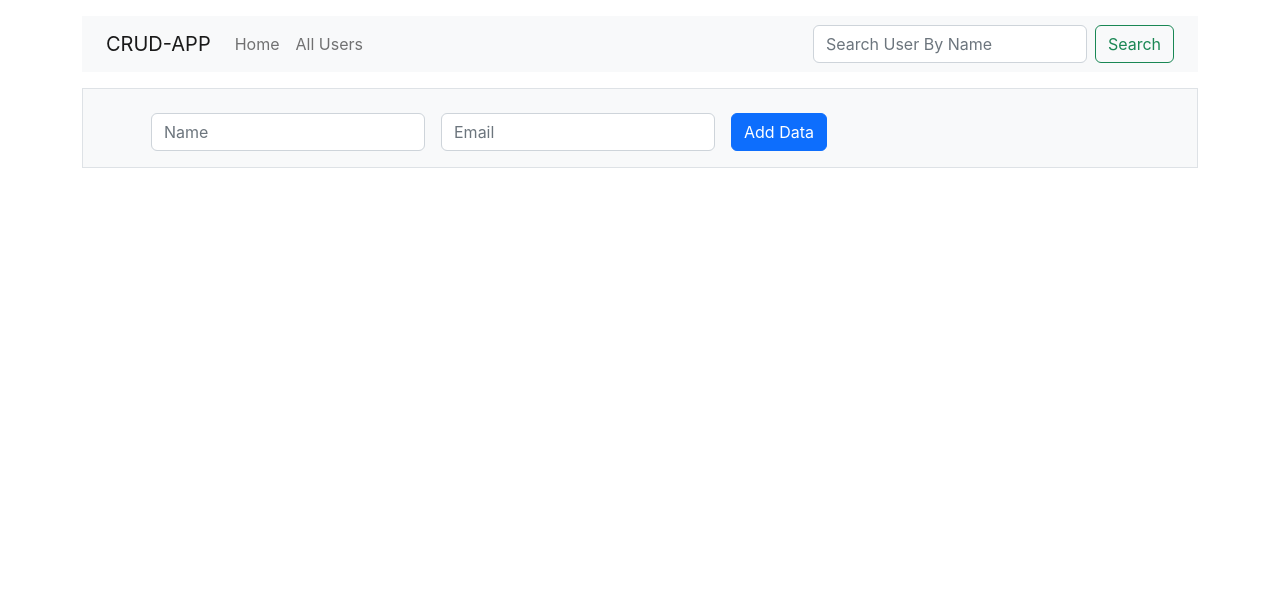
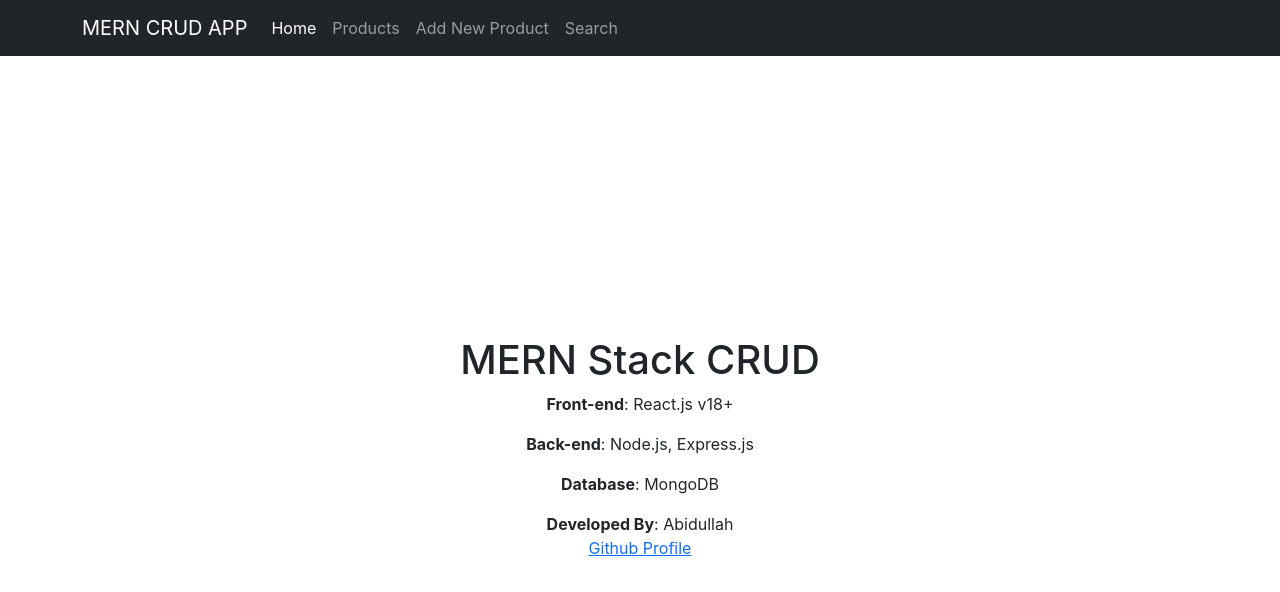
Before and after one commit to ABIDULLAH786/MERN-CRUD-APP, a React (Create React App) app in the folder front-end/: page / in a window 1280 px wide. Shown: the top 592 px of the page. Built offline with nearby package versions, Linux system fonts and the light colour scheme.

Commit message:
NavBar and Basic files structure are added

```diff
--- a/front-end/src/App.js
+++ b/front-end/src/App.js
@@ -1,17 +1,24 @@
 import React from 'react';
-import { Routes } from 'react-router-dom';
+import { Route, Routes } from 'react-router-dom';
 import Form from './componenets/form';
+import Home from './componenets/Home/Home';
 import NavBar from './componenets/NavBar/NavBar';
+import Products from './componenets/Products/Products';
+import AddProduct from './componenets/AddProduct/AddProduct';
+import SearchProduct from './componenets/SearchProduct/SearchProduct';
 
 function App() {
-  return(
-    <div className='container mt-3'>
+  return (
+    <div>
       <NavBar />
-
       <Routes>
+        <Route path="/" element={<Home />} />
+        <Route path="/products" element={<Products />} />
+        <Route path="/new" element={<AddProduct />} />
+        <Route path="/search" element={<SearchProduct />} />
 
       </Routes>
-      <Form />
+      {/* <Form /> */}
 
     </div>
   );
--- /dev/null
+++ b/front-end/src/componenets/AddProduct/AddProduct.js
@@ -0,0 +1,8 @@
+const AddProduct = ()=>{
+    return(
+        <div className="container">
+            <h1>Create Product</h1>
+        </div>
+    )
+}
+export default AddProduct
--- /dev/null
+++ b/front-end/src/componenets/Home/Home.js
@@ -0,0 +1,30 @@
+const Home = () => {
+    const link = "https://github.com/ABIDULLAH786";
+    const target = "_blank";
+
+    return (
+        <div className="d-flex flex-column min-vh-100 justify-content-center align-items-center text-center">
+            <div>
+                <h1>MERN Stack CRUD</h1>
+                <p>
+                    <b>Front-end</b>: React.js v18+
+                </p>
+                <p>
+                    <b>Back-end</b>: Node.js, Express.js
+                </p>
+                <p>
+                    <b>Database</b>: MongoDB
+                </p>
+                <p>
+                    <b>Developed By</b>: Abidullah
+                    <p>
+                        <a href={link} target={target}>
+                            Github Profile
+                        </a>
+                    </p>
+                </p>
+            </div>
+        </div>
+    );
+}
+export default Home
--- a/front-end/src/componenets/NavBar/NavBar.js
+++ b/front-end/src/componenets/NavBar/NavBar.js
@@ -1,81 +1,69 @@
-import * as React from "react";
-import { Link } from "react-router-dom";
+import React from "react";
 import { NavLink } from "react-router-dom";
 
-export default function NavBar() {
-    // This styling will be applied to a <NavLink> when the
-    // route that it links to is currently selected.
-    let activeStyle = {
-        textDecoration: "underline",
-    };
+const Navbar = () => {
+    return (
+        <nav className="navbar navbar-expand-lg navbar-dark bg-dark">
+            <div className="container">
+                <NavLink className="navbar-brand" hrefLang="https://henok.us" to="/">
+                    MERN CRUD APP
+                </NavLink>
+                <button
+                    className="navbar-toggler collapsed"
+                    type="button"
+                    data-bs-toggle="collapse"
+                    data-bs-target="#mobileMenu"
+                    aria-controls="mobileMenu"
+                    aria-expanded="false"
+                    aria-label="Toggle navigation"
+                >
+                    <span className="toggler-icon top-bar"></span>
+                    <span className="toggler-icon middle-bar"></span>
+                    <span className="toggler-icon bottom-bar"></span>
+                </button>
+                <div className="collapse navbar-collapse" id="mobileMenu">
+                    <ul className="navbar-nav me-auto mb-2 mb-lg-0">
+                        <li className="nav-item">
+                            <NavLink
+                                className="nav-link"
+                                activeClassName="active"
+                                to="/"
+                            >
+                                Home
+                            </NavLink>
+                        </li>
+                        <li className="nav-item">
+                            <NavLink
+                                className="nav-link"
+                                activeClassName="active"
+                                to="/products"
+                            >
+                                Products
+                            </NavLink>
+                        </li>
+                        <li className="nav-item">
+                            <NavLink
+                                className="nav-link"
+                                activeClassName="active"
+                                to="/new"
+                            >
+                                Add New Product
+                            </NavLink>
+                        </li>
+                        <li className="nav-item">
+                            <NavLink
+                                className="nav-link"
+                                activeClassName="active"
+                                to="/search"
+                            >
+                                Search
+                            </NavLink>
+                        </li>
+                    </ul>
+                </div>
+            </div>
+        </nav>
+    );
+};
 
-    let activeClassName = "underline";
-
-    return (
-        <>
-            <nav>
-                {/* <ul>
-                    <li>
-                        <NavLink
-                            to="messages"
-                            style={({ isActive }) =>
-                                isActive ? activeStyle : undefined
-                            }
-                        >
-                            Messages
-                        </NavLink>
-                    </li>
-                    <li>
-                        <NavLink
-                            to="tasks"
-                            className={({ isActive }) =>
-                                isActive ? activeClassName : undefined
-                            }
-                        >
-                            Tasks
-                        </NavLink>
-                    </li>
-                    <li>
-                        <NavLink to="tasks">
-                            {({ isActive }) => (
-                                <span
-                                    className={
-                                        isActive ? activeClassName : undefined
-                                    }
-                                >
-                                    Tasks
-                                </span>
-                            )}
-                        </NavLink>
-                    </li>
-                </ul> */}
-            </nav>
-            <nav class="navbar navbar-expand-lg navbar-light bg-light mb-3 px-4">
-                <a class="navbar-brand" href="/">CRUD-APP</a>
-                <button class="navbar-toggler" type="button" data-toggle="collapse" data-target="#navbarSupportedContent" aria-controls="navbarSupportedContent" aria-expanded="false" aria-label="Toggle navigation">
-                    <span class="navbar-toggler-icon"></span>
-                </button>
-
-                <div class="collapse navbar-collapse d-flex justify-content-between" id="navbarSupportedContent">
-                    <ul class="navbar-nav mr-auto">
-                        <li class="nav-item active">
-                            <Link className="nav-link" to={"/"}>
-                                Home
-                            </Link>
-                        </li>
-                        <li class="nav-item">
-                            <Link className="nav-link" to={"users"}>
-                                All Users
-                            </Link>
-                        </li>
-
-                    </ul>
-                    <form action="/table" method="post" class="form-inline my-2 my-lg-0 d-flex justify-content-between ">
-                        <input class="form-control mr-sm-2 mx-2" name="name" type="search" placeholder="Search User By Name" aria-label="Search" />
-                        <button class="btn btn-outline-success my-2 my-sm-0 " type="submit">Search</button>
-                    </form>
-                </div>
-            </nav>
-        </>
-    );
-}
+export default Navbar;
--- /dev/null
+++ b/front-end/src/componenets/Products/Products.js
@@ -0,0 +1,9 @@
+const Products = ()=>{
+    return(
+        <div className="container">
+            <h1>Products</h1>
+
+        </div>
+    )
+}
+export default Products;
--- /dev/null
+++ b/front-end/src/componenets/SearchProduct/SearchProduct.js
@@ -0,0 +1,9 @@
+const SearchProduct = ()=>{
+    return(
+        <div className="container">
+            <h1>Search Result</h1>
+
+        </div>
+    )
+}
+export default SearchProduct;
```
